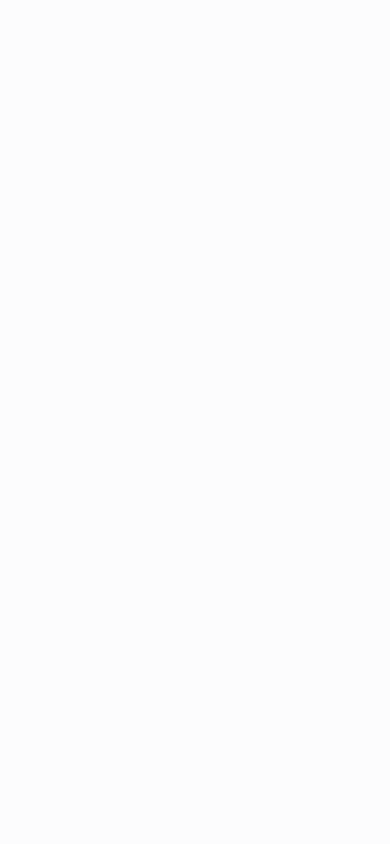
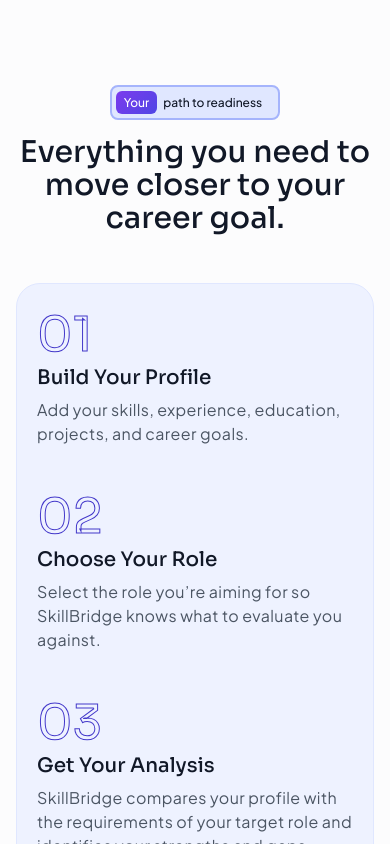
Before and after one commit to architpatle/skill-bridge, a React (Vite) app: page / in a window 390 px wide. Shown: the part 2980-3824 px from the top of the page. Before the commit the page ends 3009 px from the top, so only its background shows below. Built offline with nearby package versions, Linux system fonts and the light colour scheme.

Commit message:
Added HowItWorkd Section in Home Page

```diff
--- /dev/null
+++ b/src/components/home/HowItWorks/HowItWorks.jsx
@@ -0,0 +1,63 @@
+import React from 'react'
+import styles from './HowItWorks.module.css'
+import Eyebrow from '../../ui/Eyebrow/Eyebrow'
+import {
+  RiUserSettingsLine,
+  RiBriefcaseLine,
+  RiBarChartBoxLine,
+  RiRoadMapLine
+} from "react-icons/ri";
+import HowItWorksCard from './HowItWorksCard/HowItWorksCard';
+
+const processData = [
+    {
+        id: 1,
+        icon: RiUserSettingsLine,
+        heading: 'Build Your Profile',
+        description: 'Add your skills, experience, education, projects, and career goals.'
+    },
+     {
+        id: 2,
+        icon: RiBriefcaseLine,
+        heading: 'Choose Your Role',
+        description: 'Select the role you’re aiming for so SkillBridge knows what to evaluate you against.'
+    }, {
+        id: 3,
+        icon: RiBarChartBoxLine,
+        heading: 'Get Your Analysis',
+        description: 'SkillBridge compares your profile with the requirements of your target role and identifies your strengths and gaps.'
+    }, {
+        id: 4,
+        icon: RiRoadMapLine,
+        heading: 'Follow Your Roadmap',
+        description: 'Get a personalized learning path focused on the skills that will make the biggest difference.'
+    },
+]
+
+const HowItWorks = () => {
+    return (
+        <section className={`${styles.howItWorks} section-sm `}>
+            <div className={`${styles.contentWrapper} container `}>
+
+                <div className={`${styles.headingWrapper}`}>
+
+                    {/* Eyebrow  */}
+                    <Eyebrow eyebrowSub="Your" eyebrowMain="path to readiness" />
+
+                    {/* main heading */}
+                    <h2 className={`${styles.headingExtra}  heading`} >Everything you need to move closer to your career goal.</h2>
+
+                </div>
+
+                <div className={`${styles.cardsWrapper}`}>
+                    {processData.map((process) => (
+                        <HowItWorksCard number={process.id} icon={process.icon} heading={process.heading} description={process.description} />
+                    ))}
+
+                </div>
+            </div>
+        </section>
+    )
+}
+
+export default HowItWorks
--- /dev/null
+++ b/src/components/home/HowItWorks/HowItWorks.module.css
@@ -0,0 +1,53 @@
+.howItWorks {
+    /* background-color: antiquewhite; */
+}
+
+.contentWrapper {
+    /* background-color: aquamarine; */
+    display: flex;
+    flex-direction: column;
+    align-items: center;
+}
+
+.headingWrapper {
+    /* background-color: aliceblue; */
+    display: flex;
+    flex-direction: column;
+    align-items: center;
+    max-width: var(--container-lg);
+
+}
+
+.headingExtra {
+    margin-top: var(--space-4);
+    text-align: center;
+
+}
+
+.cardsWrapper {
+    background-color: var(--surface-indigo);
+    border: var(--border-width-thin) solid var(--color-primary-100);
+    border-radius: var(--radius-3xl);
+
+    overflow: hidden;
+
+    margin-top: var(--space-12);
+
+    display: grid;
+    grid-template-columns: repeat(4, 1fr);
+    /* gap: var(--space-10); */
+}
+
+@media (max-width:889px) {
+    .cardsWrapper{
+    grid-template-columns: repeat(2, 1fr);
+
+    }
+}
+
+@media (max-width:479px) {
+    .cardsWrapper{
+    grid-template-columns: none;
+
+    }
+}
--- /dev/null
+++ b/src/components/home/HowItWorks/HowItWorksCard/HowItWorksCard.jsx
@@ -0,0 +1,30 @@
+import React from 'react'
+import styles from './HowItWorksCard.module.css'
+
+const HowItWorksCard = ({ number, icon: Icon, heading, description }) => {
+    return (
+        <div>
+            <div className={`${styles.howItWorksCard}`}>
+                <div className={`${styles.topArea}`}>
+
+                    <div className={`${styles.number}`}>
+                        0{number}
+                    </div>
+                    {/* <div className={`${styles.iconWrapExtra} iconWrap`}>
+                        {Icon && <Icon className={`${styles.iconExtra} icon`} />}
+                    </div> */}
+                </div>
+                <div className={`${styles.cardContent}`}>
+
+                    {/* Card Heading */}
+                    <h3 className={`${styles.cardHeadingExtra} cardHeading`} >{heading}</h3>
+
+                    {/* Card Description */}
+                    <p className=" description">{description}</p>
+                </div>
+            </div>
+        </div>
+    )
+}
+
+export default HowItWorksCard
--- /dev/null
+++ b/src/components/home/HowItWorks/HowItWorksCard/HowItWorksCard.module.css
@@ -0,0 +1,118 @@
+.howItWorksCard {
+    background-color: transparent;
+    border-radius: var(--radius-3xl);
+
+    padding: var(--space-8);
+    height: 100%;
+
+    transition: var(--transition-card);
+
+}
+
+.howItWorksCard:hover {
+    background-color: var(--surface-primary);
+}
+
+.topArea {
+    display: flex;
+    justify-content: space-between;
+    align-items: center;
+    margin-bottom: var(--space-4);
+
+    position: relative;
+
+}
+
+.topArea .number {
+    font-size: var(--font-size-6xl);
+    font-weight: var(--font-weight-regular);
+    font-family: var(--font-heading);
+
+
+    overflow: hidden;
+
+    color: transparent;
+    -webkit-text-stroke: var(--border-width-thin) var(--color-primary-700);
+    transition: var(--transition-card);
+
+}
+
+.howItWorksCard:hover .topArea .number {
+    color: var(--color-primary-100);
+}
+
+.topArea .iconWrapExtra {
+    padding: var(--space-5);
+    z-index: 1;
+
+    transition: var(--transition-card);
+    position: relative;
+
+    overflow: hidden;
+}
+
+.topArea .iconWrapExtra::before {
+    content: "";
+    position: absolute;
+    inset: 0;
+    background: var(--gradient-ai);
+    opacity: 0;
+
+    transition: var(--transition-card);
+
+}
+
+
+.topArea .iconWrapExtra .iconExtra {
+    font-size: var(--font-size-4xl);
+    transition: var(--transition-card);
+    position: relative;
+    z-index: 9;
+}
+
+
+
+.howItWorksCard:hover .topArea .iconWrapExtra::before {
+    opacity: 1;
+}
+
+.howItWorksCard:hover .topArea .iconWrapExtra .iconExtra {
+    color: var(--color-white);
+}
+
+.cardContent .cardHeadingExtra {
+    margin-bottom: var(--space-2);
+
+}
+
+@media (max-width:1023px) {
+    .howItWorksCard {
+        padding: var(--space-6);
+    }
+}
+
+@media (max-width:889px) {
+    .topArea {
+        margin-bottom: var(--space-2);
+    }
+
+    .topArea .number {
+        font-size: var(--font-size-5xl);
+    }
+}
+
+@media (max-width:479px) {
+
+    .howItWorksCard{
+        padding: var(--space-5);
+
+    }
+    .topArea {
+
+        margin-bottom: var(--space-0);
+    }
+
+    .topArea .number {
+        font-size: var(--font-size-4xl);
+    }
+}
--- a/src/pages/Home.jsx
+++ b/src/pages/Home.jsx
@@ -2,6 +2,7 @@
 import Hero from '../components/home/Hero/Hero'
 import Gap from '../components/home/Gap/Gap'
 import Solution from '../components/home/Solution/Solution'
+import HowItWorks from '../components/home/HowItWorks/HowItWorks'
 
 const Home = () => {
   return (
@@ -9,6 +10,7 @@
       <Hero />
       <Gap />
       <Solution />
+      <HowItWorks />
     </>
   )
 }
--- a/src/styles/designSystem.css
+++ b/src/styles/designSystem.css
@@ -1044,7 +1044,8 @@
         transform var(--duration-normal) var(--ease-smooth),
         box-shadow var(--duration-normal) var(--ease-smooth),
         border-color var(--duration-normal) var(--ease-in-out),
-        background-color var(--duration-normal) var(--ease-in-out);
+        background-color var(--duration-normal) var(--ease-in-out),
+        opacity var(--duration-normal) var(--ease-in-out);
 
     --transition-link:
         color var(--duration-fast) var(--ease-in-out),
```
